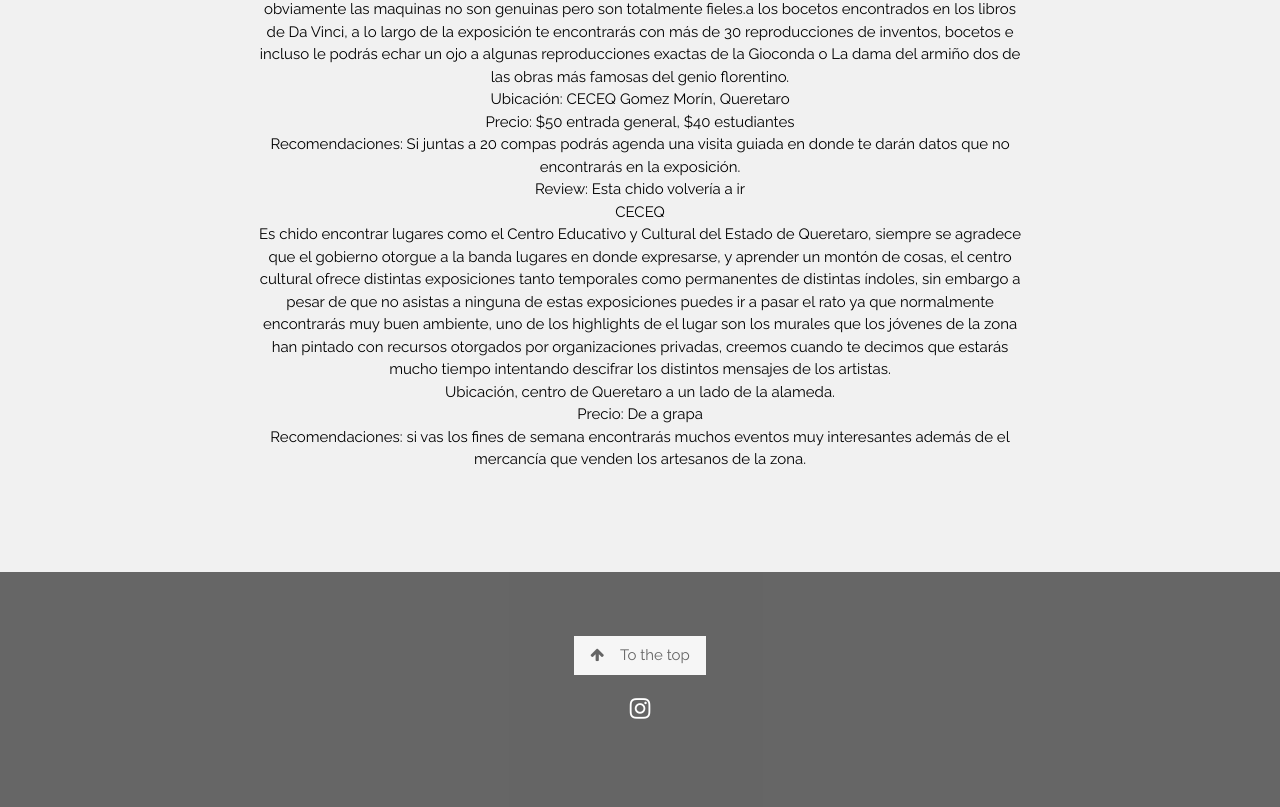
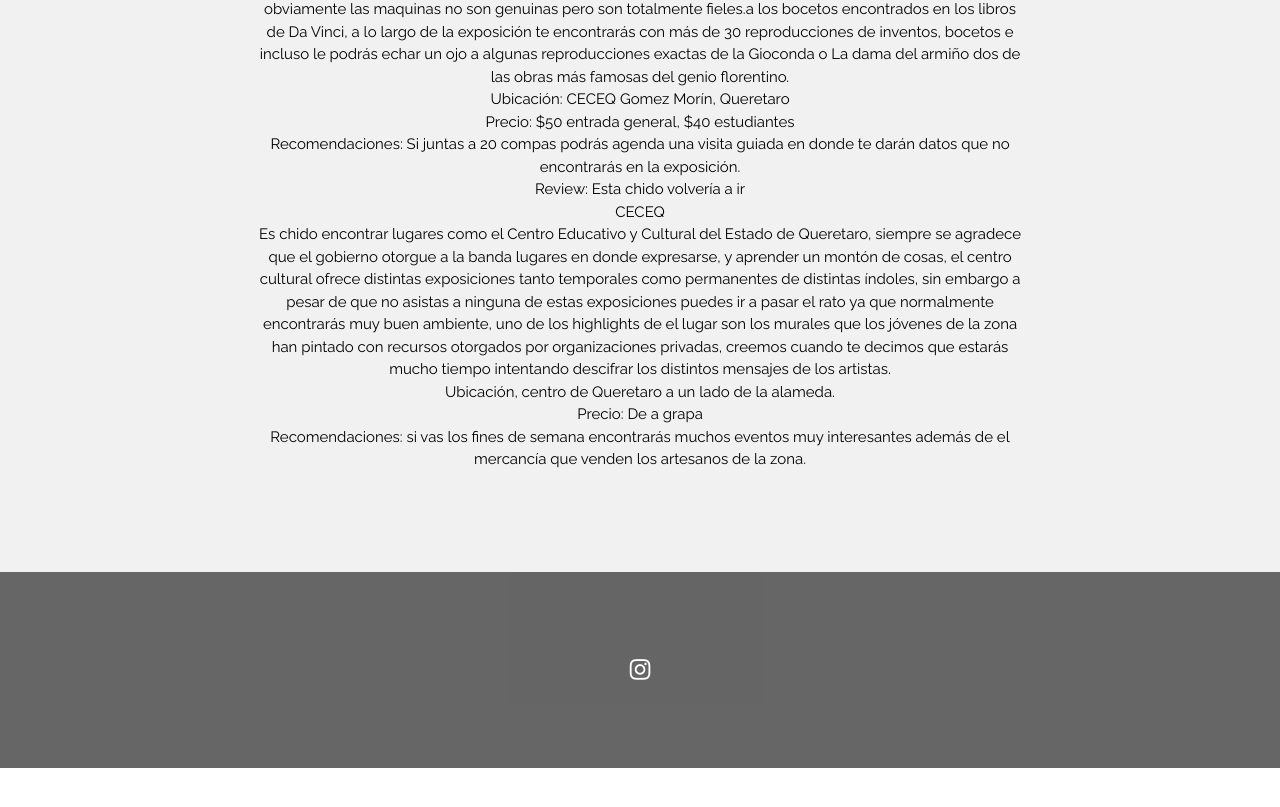
Before and after one commit to JMLSral/ChilangoTrip, a plain HTML site: page Dia2.html in a window 1280 px wide. Shown: the part 2091-2898 px from the top of the page. After the commit the page ends 2859 px from the top, so only its background shows below. Drawn offline with nearby package versions, Linux system fonts and the light colour scheme.

Commit message:
Update Dia2.html

```diff
--- a/Dia2.html
+++ b/Dia2.html
@@ -81,7 +81,6 @@ Recomendaciones: si vas los fines de semana encontrarás muchos eventos muy inte
   <br>
 </footer>
 <footer class="w3-center w3-black w3-padding-64 w3-opacity w3-hover-opacity-off">
-  <a href="#home" class="w3-button w3-light-grey"><i class="fa fa-arrow-up w3-margin-right"></i>To the top</a>
   <div class="w3-xlarge w3-section">
    <a href="https://www.instagram.com/chilangotrip/"><i class="fa fa-instagram w3-hover-opacity"></i></a>
   </div>
```
